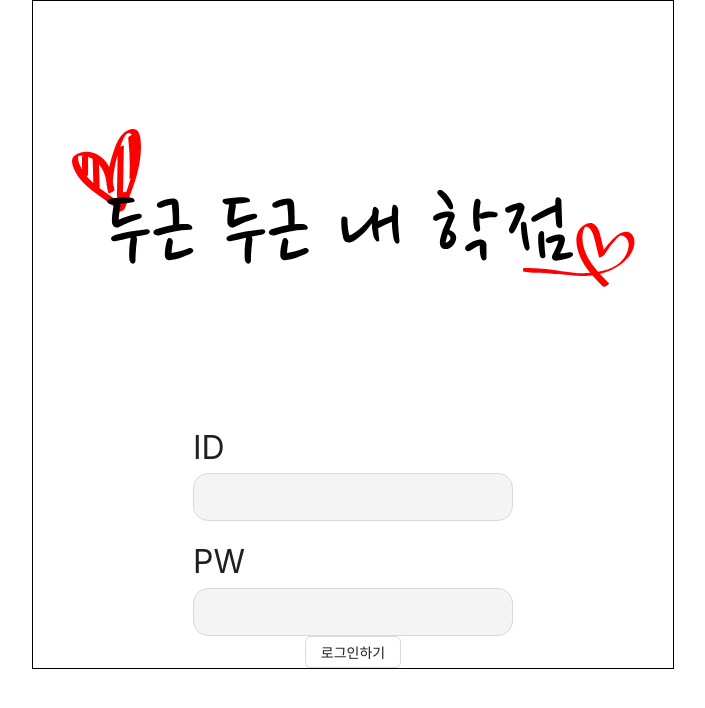
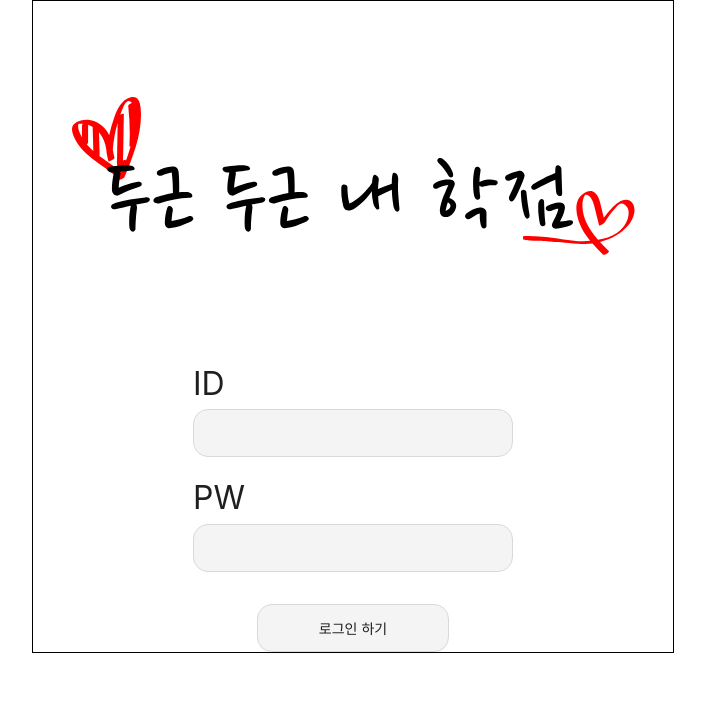
Before and after one commit to itjustbong/my-grade-whyrano, a React (Create React App) app: page / in a window 1280 px wide. Shown: the top 708 px of the page, without its empty margins (287-992 px from the left). Built offline with nearby package versions, Linux system fonts and the light colour scheme.

Commit message:
대충 ui만 맞추기

```diff
--- a/src/Login/Login.styled.tsx
+++ b/src/Login/Login.styled.tsx
@@ -47,8 +47,17 @@ function LoginBox(): JSX.Element {
           }}
         />
       </div>
-
-      <Button>로그인하기</Button>
+      <Empty height="2rem" />
+      <Button
+        style={{
+          backgroundColor: '#f4f4f4',
+          height: '3rem',
+          width: '12rem',
+          borderRadius: '15px',
+        }}
+      >
+        로그인 하기
+      </Button>
     </>
   );
 }
--- a/src/Login/Login.tsx
+++ b/src/Login/Login.tsx
@@ -5,9 +5,9 @@ import { ReactComponent as MainLogo } from '../assets/main_logo.svg';
 const Login = () => {
   return (
     <Layout>
-      <Empty height="8rem" />
+      <Empty height="6rem" />
       <MainLogo />
-      <Empty height="8rem" />
+      <Empty height="6rem" />
       <LoginBox />
     </Layout>
   );
```
